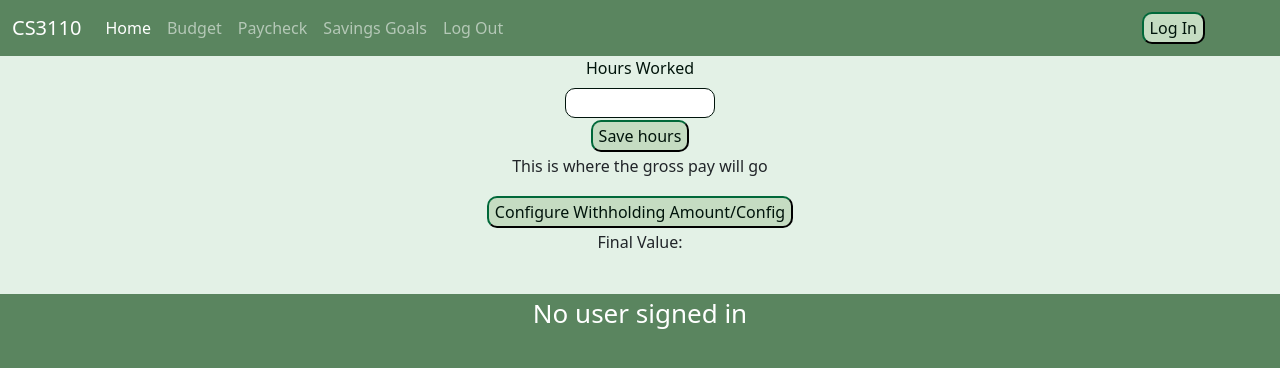
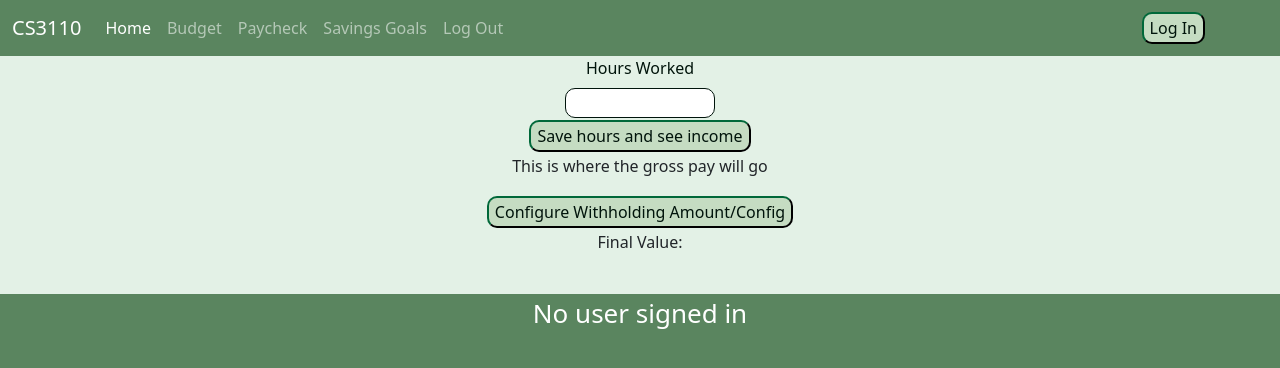
Before and after one commit to Jimby3/CS-3110-mobile-web, a React (Create React App) app: page /paycheck in a window 1280 px wide. Shown: the top 368 px of the page. Built offline with nearby package versions, Linux system fonts and the light colour scheme; no server answers; the HTML template or start-up script is replaced by a standard one.

Commit message:
Working on visual changes

```diff
--- a/src/pages/paycheck-pages/Paycheck.jsx
+++ b/src/pages/paycheck-pages/Paycheck.jsx
@@ -72,7 +72,7 @@ const Paycheck = () => {
             <form onSubmit={handleSubmit}>
               <label className="form-label" for="hoursInput">Hours Worked</label><br></br>
               <input className="input-field" type="number" id="hoursInput" name="hoursInput"></input><br></br>
-              <button className="button" >Save hours</button>
+              <button className="button" >Save hours and see income</button>
               <p>This is where the gross pay will go</p>
               <Link to="../paycheck-config">
                 <button className="button" >Configure Withholding Amount/Config</button>
--- a/src/pages/paycheck-pages/PaycheckConfig.jsx
+++ b/src/pages/paycheck-pages/PaycheckConfig.jsx
@@ -75,14 +75,6 @@ const PaycheckConfig = () => {
         console.log("withholding", withholding)
         console.log(addwithholding)
         console.log(coloradoFML)
-        // Set the dollar amount or percentage based on the selected type
-        //if (amountType === 'dollars') {
-            //category.dollarAmount = amount;
-            //category.trueDollar = true;
-        //} else {
-            //category.percentage = amount;
-        //}
-
 
         const { rounded, roundedFML, total } = await paycheckMath(hours, hourly, payperiods, withholding, addwithholding)
         console.log("Rounded:", rounded);
@@ -103,6 +95,9 @@ const PaycheckConfig = () => {
 
     return (
         <div className="defaultPage">
+            <div>
+
+            </div>
             <form onSubmit={handleSubmit}>
                 <div class="input-group mb-3">
                   <span class="input-group-text">$</span>
@@ -173,7 +168,7 @@ const PaycheckConfig = () => {
               <p>Based on the given information your withholding is: ${roundedValue + roundedFMLValue}</p>
               <p>Your paycheck would be: ${totalValue}</p>
 
-            <button className="button" >Save hours</button>
+            <button className="button" >Save Options and Calculate Income</button>
             </form>
             <Link to="../paycheck">
                 <button className="button">Back to Paycheck Calc</button>
```
